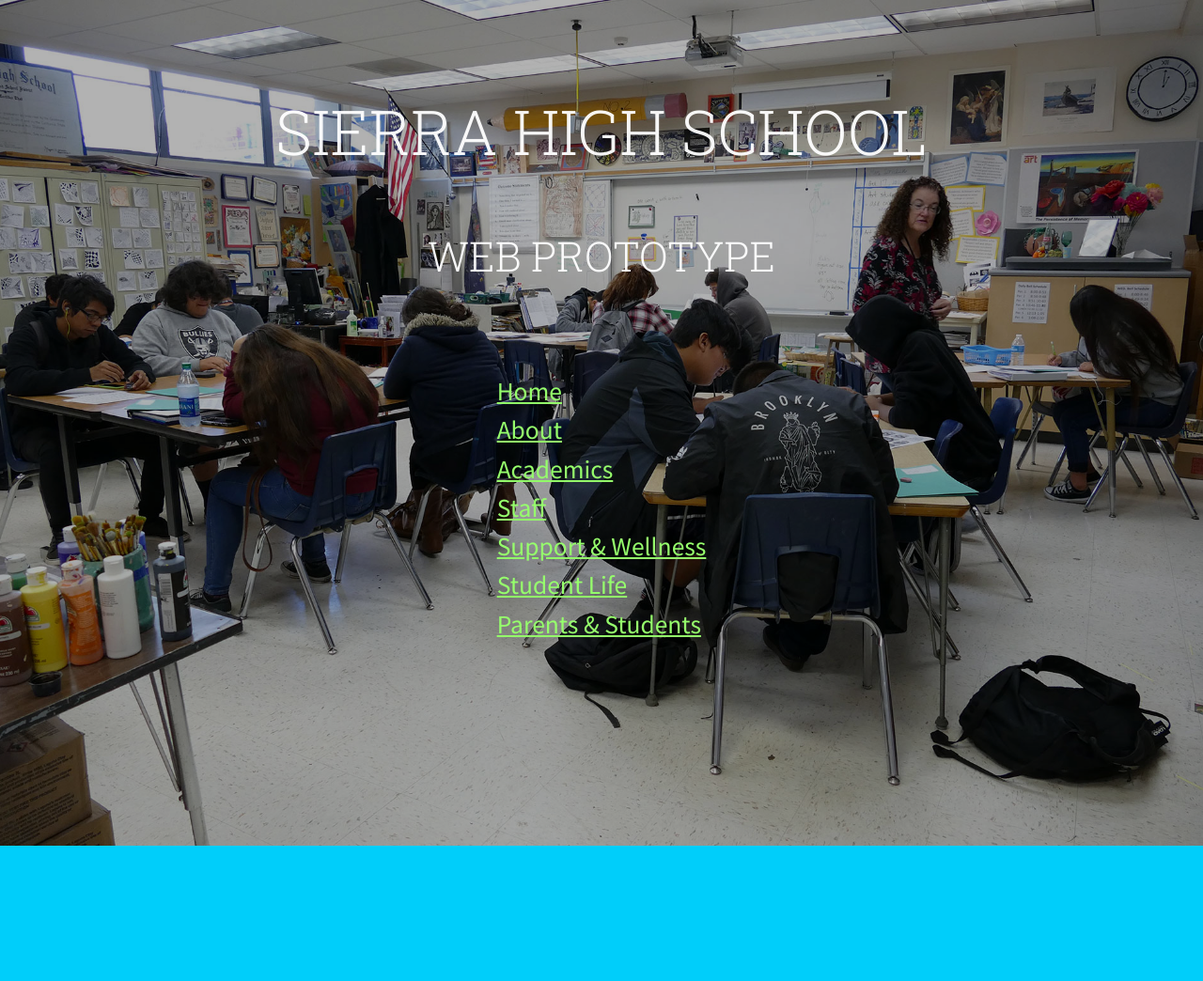
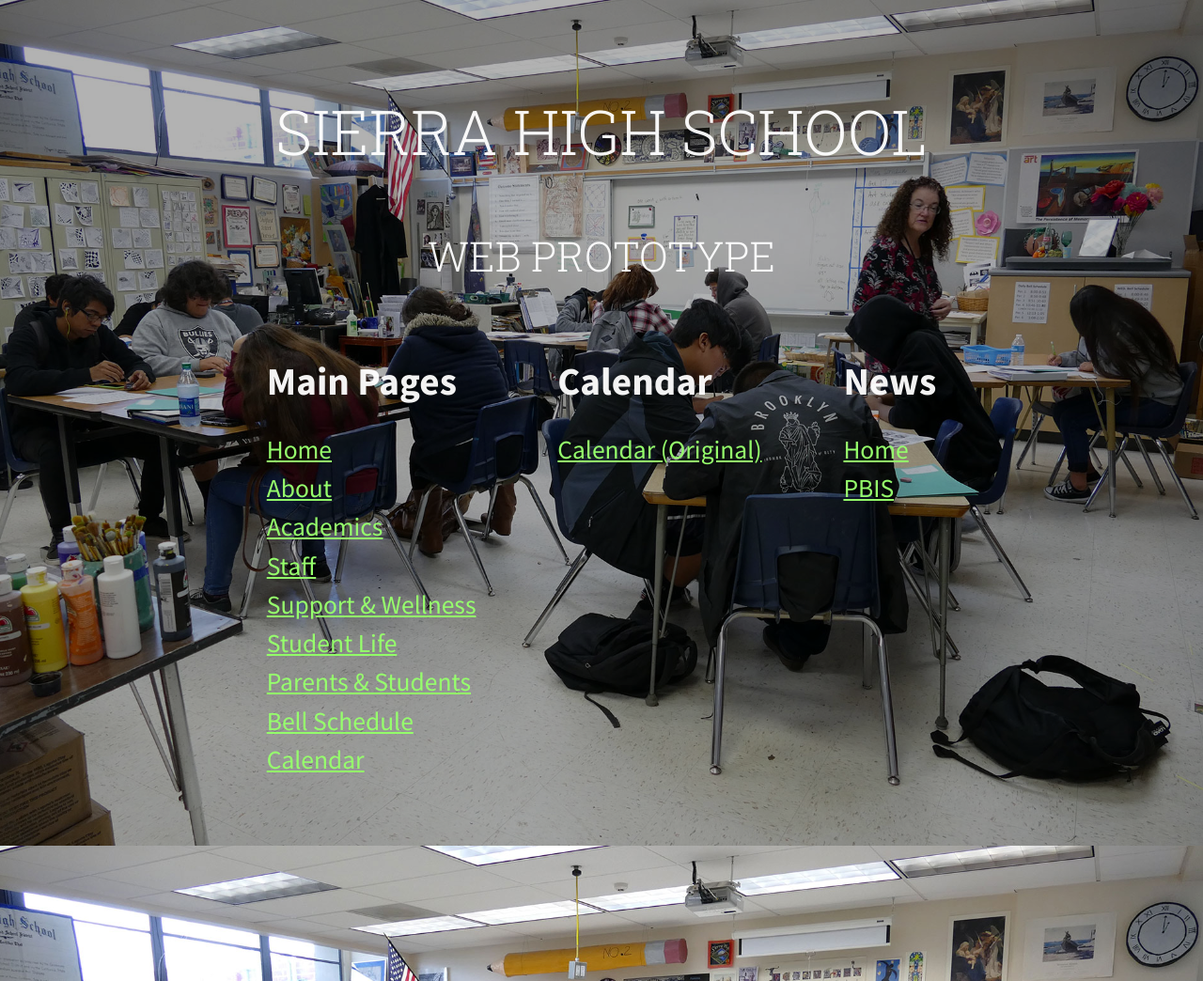
Before and after one commit to Crazeformarvel/azusa-project, a Jekyll site: the page sierra-high-school.html, which Jekyll copies as it is, in a window 1280 px wide. Shown: the whole page at 94% size. Built offline with Jekyll 4.4.1, drawn with Linux system fonts in a browser that asks for light colours; before the commit the page ends 900 px from its top, so only the background shows below that.

Commit message:
Update index

```diff
--- a/sierra-high-school.html
+++ b/sierra-high-school.html
@@ -21,7 +21,7 @@
 
         <div class="pattern-list">
           <section>
-
+            <h3>Main Pages</h3>
             <ul>
               <li><a href="http://sierrahighschool.jimthoburn.com/">Home</a></li>
               <li><a href="http://sierrahighschool.jimthoburn.com/about/">About</a></li>
@@ -30,8 +30,24 @@
               <li><a href="http://sierrahighschool.jimthoburn.com/wellness/">Support &amp; Wellness</a></li>
               <li><a href="http://sierrahighschool.jimthoburn.com/life/">Student Life</a></li>
               <li><a href="http://sierrahighschool.jimthoburn.com/parents/">Parents &amp; Students</a></li>
+              <li><a href="http://sierrahighschool.jimthoburn.com/schedule/">Bell Schedule</a></li>
+              <li><a href="http://sierrahighschool.jimthoburn.com/calendar/">Calendar</a></li>
             </ul>
+          </section>
 
+          <section>
+            <h3>Calendar</h3>
+            <ul>
+              <li><a href="http://info.sierrahighschool.jimthoburn.com/cms/month-d=x&group_id=1301752510678&month_id=0">Calendar (Original)</a></li>
+            </ul>
+          </section>
+
+          <section>
+            <h3>News</h3>
+            <ul>
+              <li><a href="http://info.sierrahighschool.jimthoburn.com/">Home</a></li>
+              <li><a href="http://info.sierrahighschool.jimthoburn.com/news">PBIS</a></li>
+            </ul>
           </section>
         </div>
 
```
